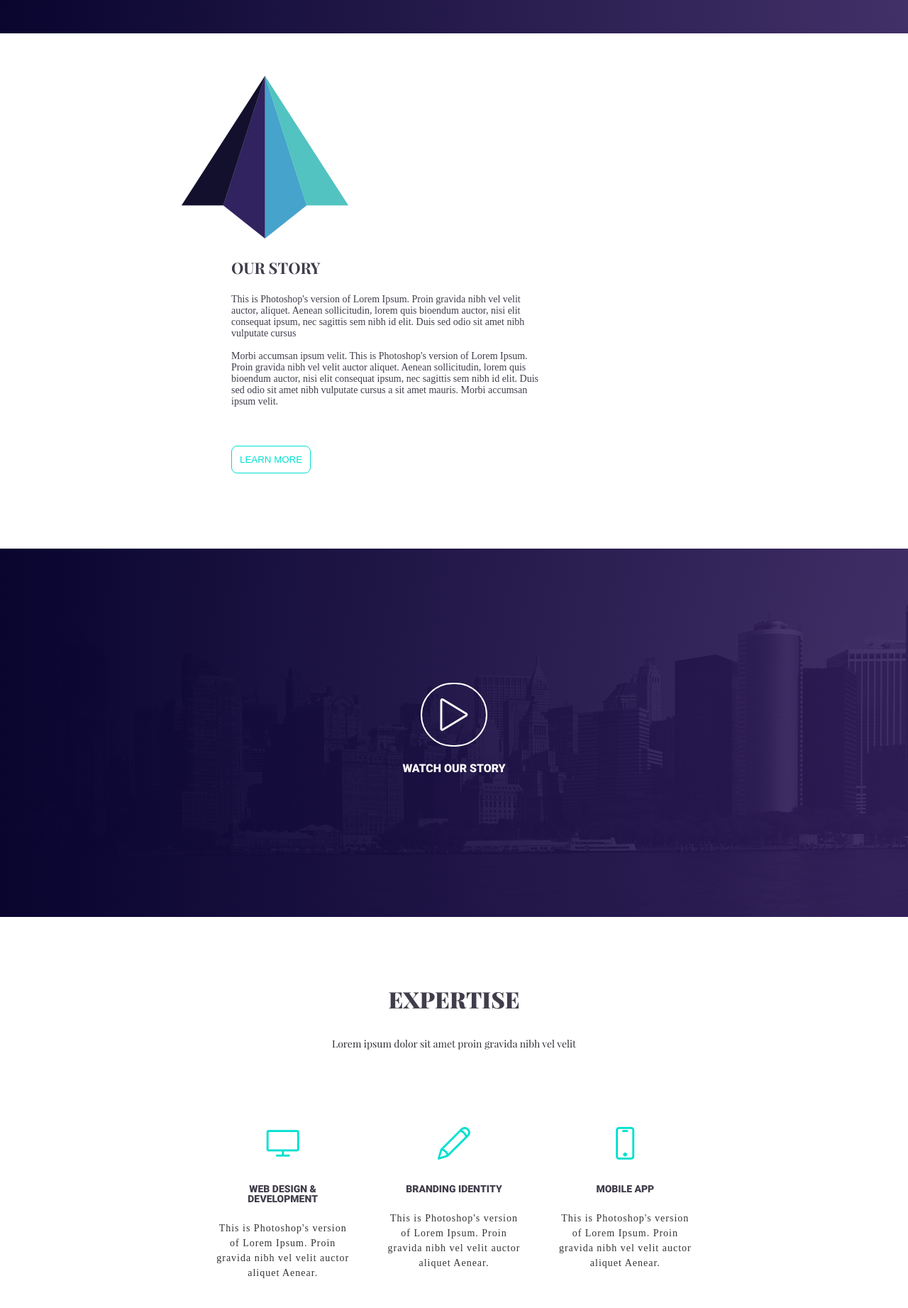
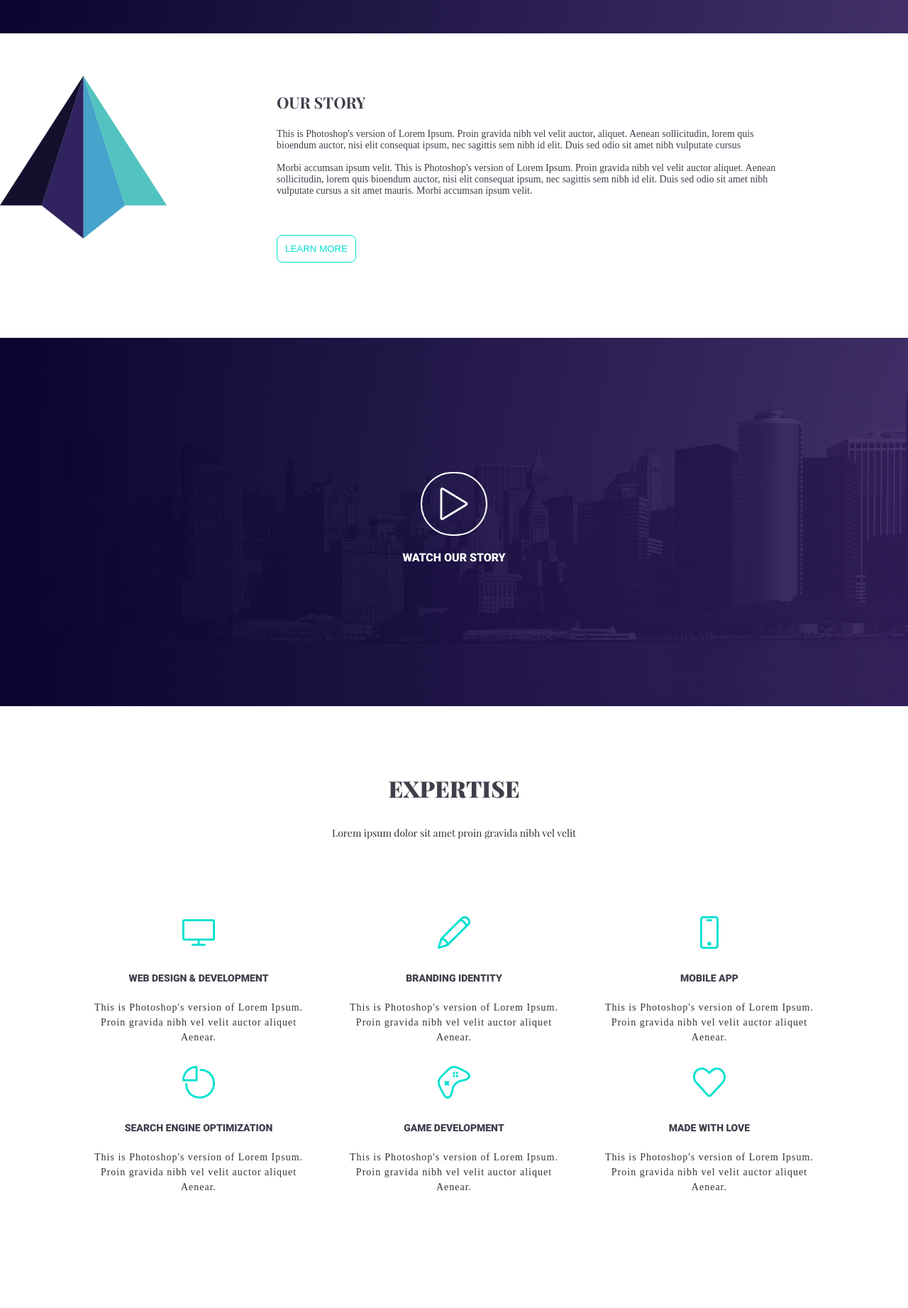
Before and after one commit to vasja-lianytsia/vl, a plain HTML site: page index.html in a window 1280 px wide. Shown: the part 621-2464 px from the top of the page at 71% size. Drawn offline with nearby package versions, Linux system fonts and the light colour scheme; grey boxes are pictures that could not be loaded; a web font is replaced by a local one.

Commit message:
'fixed_css'

```diff
--- a/css/style.css
+++ b/css/style.css
@@ -236,10 +236,10 @@ nav a:hover {
     position: relative;
 }
 .container_about-block {
-    width: 60%;
-    margin: 0 auto;
+    /*width: 60%;*/
+    /*margin: 0 auto;*/
     display: table;
-    position:relative;
+    /*position:relative;*/
 }
 .container_about_block-left {
     width: 25%;
@@ -342,16 +342,19 @@ nav a:hover {
     text-align: center;
 }
 .grid {
-    display: grid;
-    grid-template-columns: 1fr 1fr 1fr;
-    grid-auto-rows: minmax(100px, auto);
-    grid-gap: 20px;
+    display: flex;
+    flex-wrap: wrap;
+    justify-content: center;
+    flex-direction: row;
 }
 .grid div {
     background-color: #ffffff;
     border-radius: 5px;
     padding: 8px 15px;
     transition: all .5s;
+    max-width: 33.33%;
+    min-width: 250px;
+    box-sizing: border-box;
 }
 .grid div:hover {
     box-shadow: 0 0 10px rgba(0,0,0,0.5);
@@ -359,7 +362,8 @@ nav a:hover {
     transform: scale(1.05);
 }
 .expertise-container {
-    width: 55%;
+    width: 100%;
+    max-width: 1080px;
     margin: 100px auto;
     border-radius: 5px;
 }
@@ -409,8 +413,9 @@ nav a:hover {
 }
 .teams-container {
     width: 60%;
-    height: 400px;
+    /*height: 400px;*/
     margin: 0 auto;
+    display: table;
 }
 .teams-small-container {
     width: 23.5%;
@@ -455,7 +460,7 @@ nav a:hover {
     font-size: 14px;
     text-align: center;
     color: #f3f3f3;
-    margin-top: 30px;
+    margin-top: 40px;
 }
 .button-teams {
     border: solid 1px rgb(0, 224, 208);
@@ -465,7 +470,7 @@ nav a:hover {
     border-radius: 5px;
     cursor: pointer;
     z-index: 226;
-    margin: 30px 0 50px 0;
+    margin: 40px 0 50px 0;
     left: 50%;
     position: relative;
     transform: translate(-50%, -50%);
@@ -507,6 +512,7 @@ nav a:hover {
 .ithems {
     width: 100%;
     background-color: #6cc372;
+    display: table;
 }
 .items-container {
     width: 16.66%;
--- a/index.html
+++ b/index.html
@@ -334,7 +334,7 @@
 
 <script type="text/javascript">
     $(window).scroll(function() {
-        $('.header').toggleClass('scroll', $(this).scrollTop() > 100);
+        $('.header').toggleClass('scroll', $(this).scrollTop() > 40);
     });
 </script>
 <script>
```
